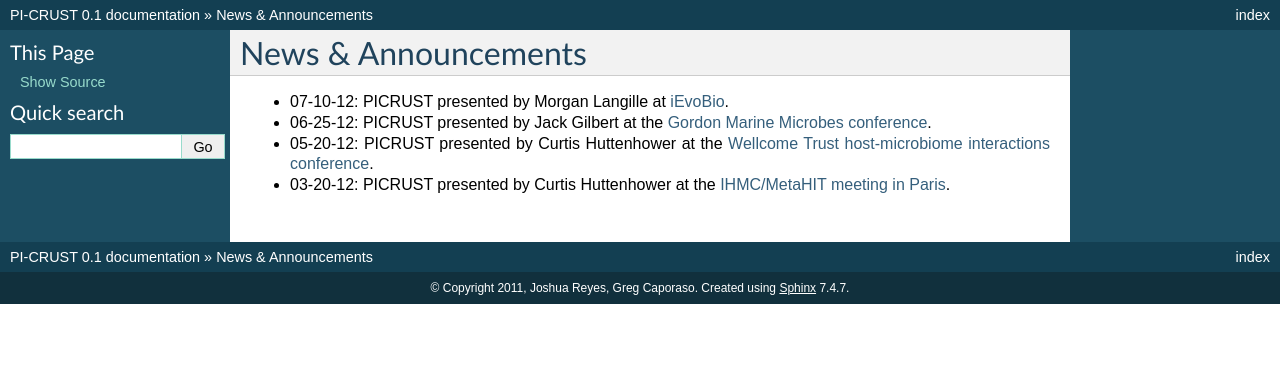
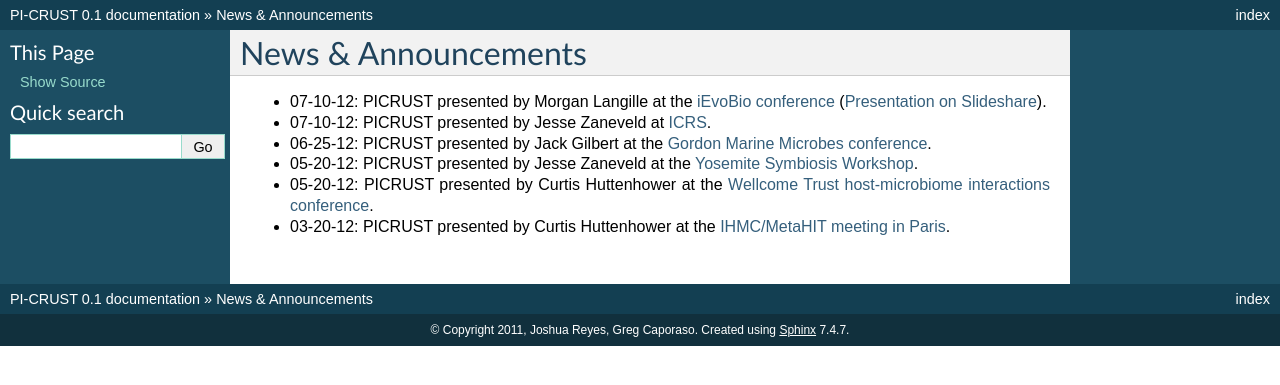
Before and after one commit to picrust/picrust, a Sphinx documentation site: the page built from doc/source/news.rst, in a window 1280 px wide. Shown: the top 385 px of the page. Built offline with Sphinx 7.4.7, drawn with Linux system fonts in a browser that asks for light colours.

Commit message:
Add Jesse's News to docs

```diff
--- a/doc/source/news.rst
+++ b/doc/source/news.rst
@@ -2,7 +2,9 @@
 
 News & Announcements
 ====================
-* 07-10-12: PICRUST presented by Morgan Langille at `iEvoBio <http://www.slideshare.net/mlangill/leveraging-ancestral-state-reconstruction-to-infer-community-function-from-a-single-marker-gene>`_.
+* 07-10-12: PICRUST presented by Morgan Langille at the `iEvoBio conference <http://ievobio.org/>`_ (`Presentation on Slideshare <http://www.slideshare.net/mlangill/leveraging-ancestral-state-reconstruction-to-infer-community-function-from-a-single-marker-gene>`_).
+* 07-10-12: PICRUST presented by Jesse Zaneveld at `ICRS <http://www.icrs2012.com/>`_.
 * 06-25-12: PICRUST presented by Jack Gilbert at the `Gordon Marine Microbes conference <http://www.grc.org/programs.aspx?year=2012&program=marinemicr>`_.
+* 05-20-12: PICRUST presented by Jesse Zaneveld at the `Yosemite Symbiosis Workshop <http://www.sachslab.com/symbiosis-workshop-2012.php>`_.
 * 05-20-12: PICRUST presented by Curtis Huttenhower at the `Wellcome Trust host-microbiome interactions conference <http://registration.hinxton.wellcome.ac.uk/display_info.asp?id=271>`_.
 * 03-20-12: PICRUST presented by Curtis Huttenhower at the `IHMC/MetaHIT meeting in Paris <http://www.metahit.eu/index.php?id=528>`_.
```
